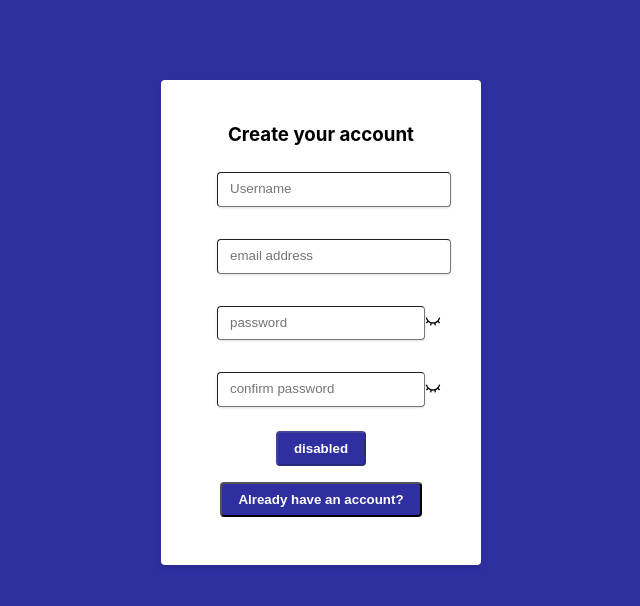
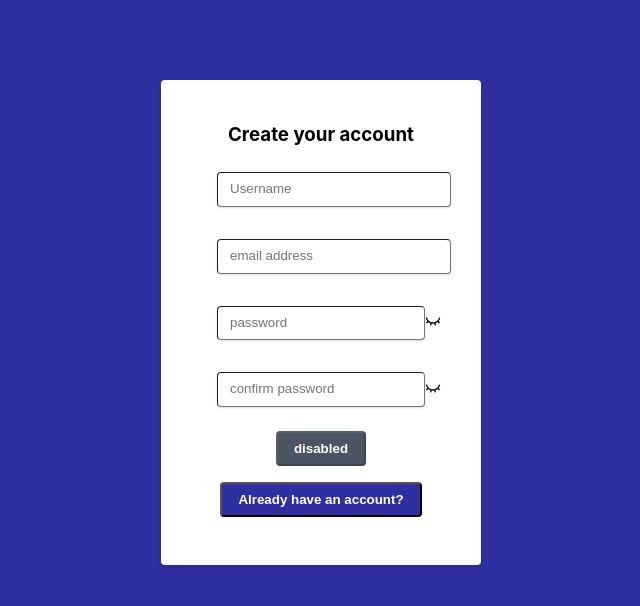
Before and after one commit to UzielCarranza/chat-app, a React (Create React App) app: page /signup in a window 1280 px wide. Shown: the top 606 px of the page, without its empty margins (319-959 px from the left). Built offline with nearby package versions, Linux system fonts and the light colour scheme.

Commit message:
added css properties to display disable and not disabled buttons

```diff
--- a/src/styling/App.css
+++ b/src/styling/App.css
@@ -36,7 +36,7 @@ LOG IN COMPONENT
 }
 
 .login-form-button {
-    @apply  hover:bg-blue-700 text-white font-bold py-2 px-4 rounded focus:outline-none
+    @apply  hover:bg-blue-700 text-white font-bold py-2 px-4 rounded focus:outline-none cursor-pointer
 }
 
 .login-form-links {
@@ -47,6 +47,13 @@ LOG IN COMPONENT
     @apply mt-4 p-2
 }
 
+.disabled-btn{
+    @apply cursor-not-allowed bg-gray-600
+}
+.disabled-btn:hover{
+    @apply bg-gray-600
+}
+
 /*
 ENDS LOG IN COMPONENT
 */
```
